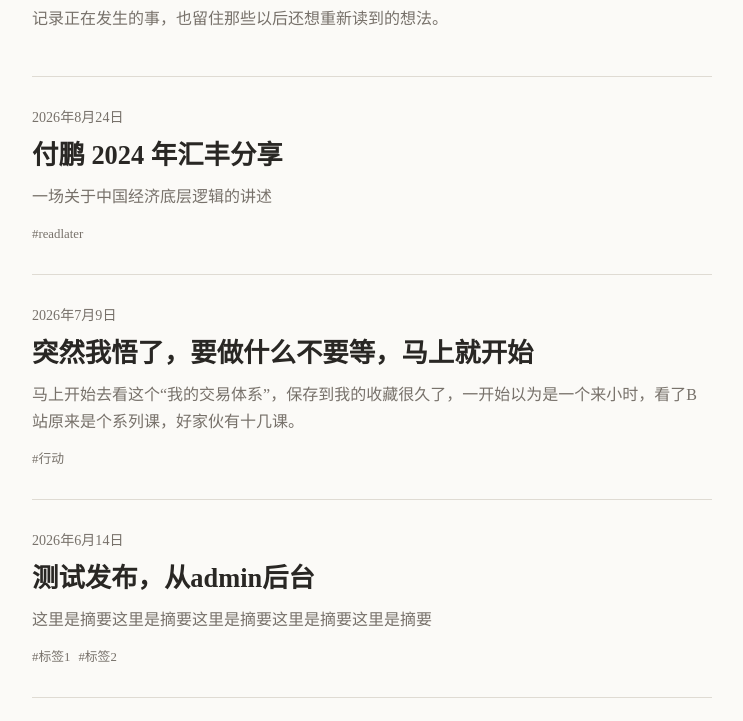
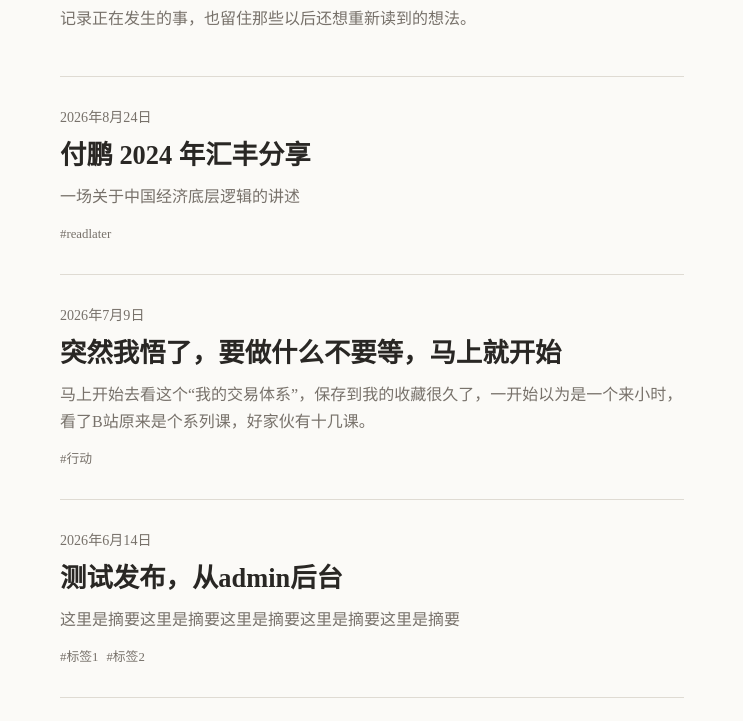
Before and after one commit to Algustav/myweb, an Astro site: page / in a window 1280 px wide. Shown: the part 256-977 px from the top of the page, without its empty margins (268-1011 px from the left). Built offline with nearby package versions, Linux system fonts and the light colour scheme; Astro itself is replaced by a stand-in of ours; a web font is replaced by a local one.

Commit message:
fix: preserve reading margins on legacy browsers

```diff
--- a/src/layouts/BaseLayout.astro
+++ b/src/layouts/BaseLayout.astro
@@ -118,8 +118,11 @@
   .site-header,
   .site-footer,
   main {
-    width: min(var(--reading-width), calc(100% - 40px));
+    width: auto;
+    max-width: 680px;
     margin: 0 auto;
+    padding-left: 28px;
+    padding-right: 28px;
   }
 
   .site-header {
```
Also changed, not shown: tests/diary-template.test.mjs (+2 -0 lines).
